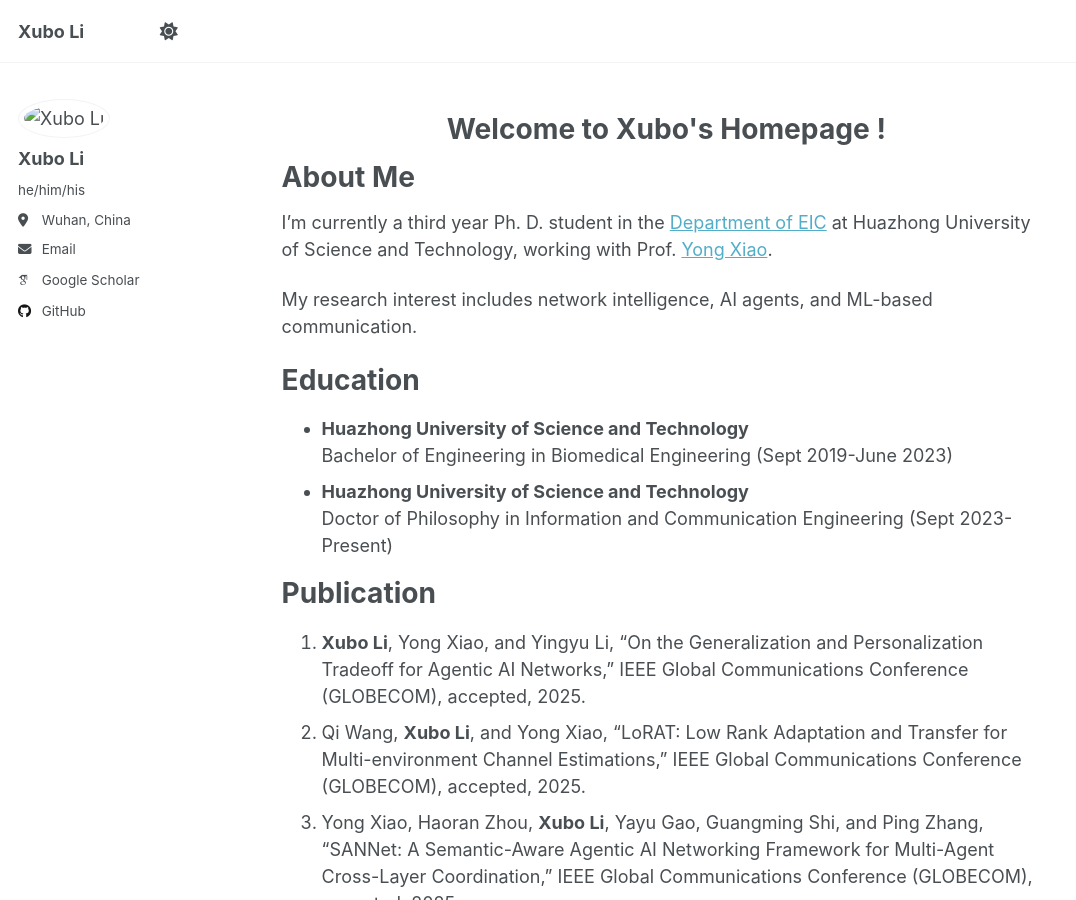
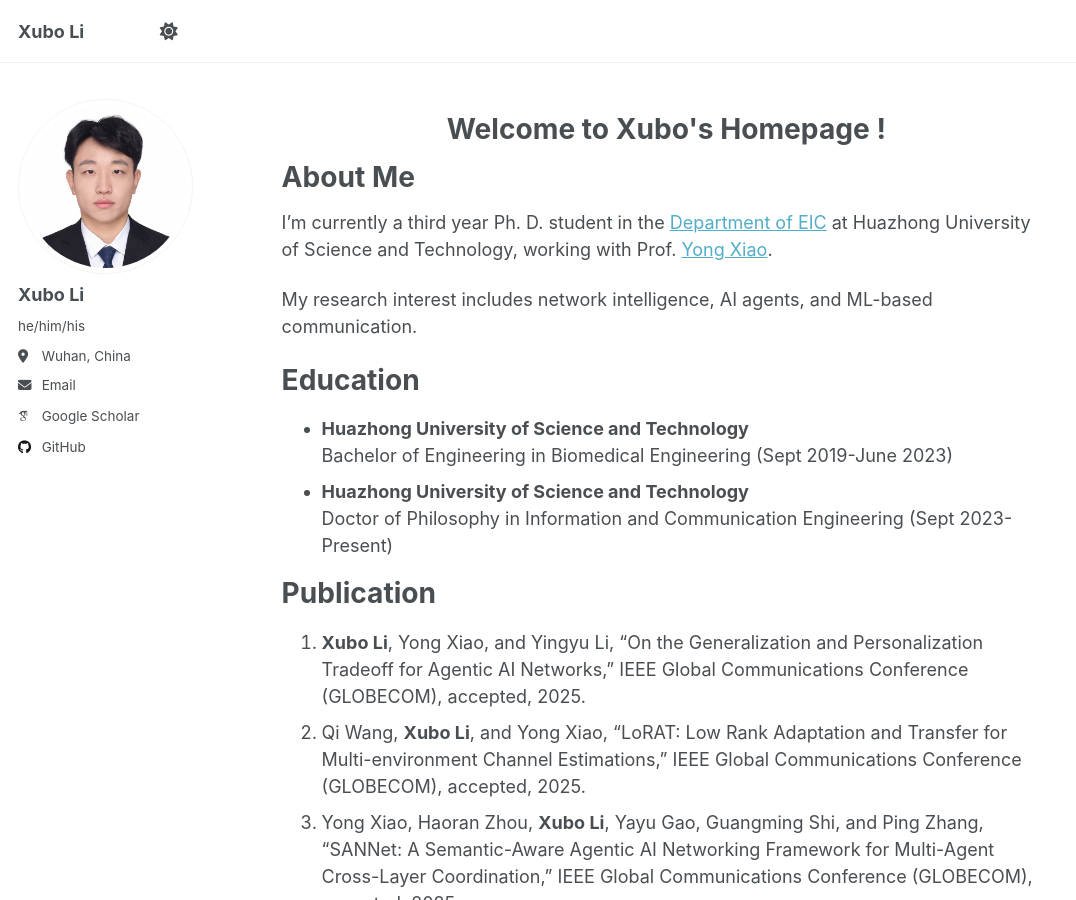
Before and after one commit to XuboLee/xubolee.github.io, a Jekyll site: the page built from _pages/about.md, in a window 1280 px wide and 900 px high. Shown: the whole window, without its empty margins (0-1076 px from the left). Built offline with Jekyll 4.4.1, drawn with Linux system fonts in a browser that asks for light colours; some web fonts are replaced; a script that is not in the unit is left out.

Commit message:
Update _config.yml

```diff
--- a/_config.yml
+++ b/_config.yml
@@ -22,7 +22,7 @@ repository               : "academicpages/academicpages.github.io"
 #               Additional customization can be done by editing /_includes/author-profile.html
 author:
   # Biographic information
-  avatar           : "https://xubolee.github.io/xubo.github.io/images/55.png"
+  avatar           : "https://xubolee.github.io/images/55.png"
   name             : "Xubo Li"
   pronouns         : "he/him/his"
   bio              : # "Short biography for the left-hand sidebar"
```
